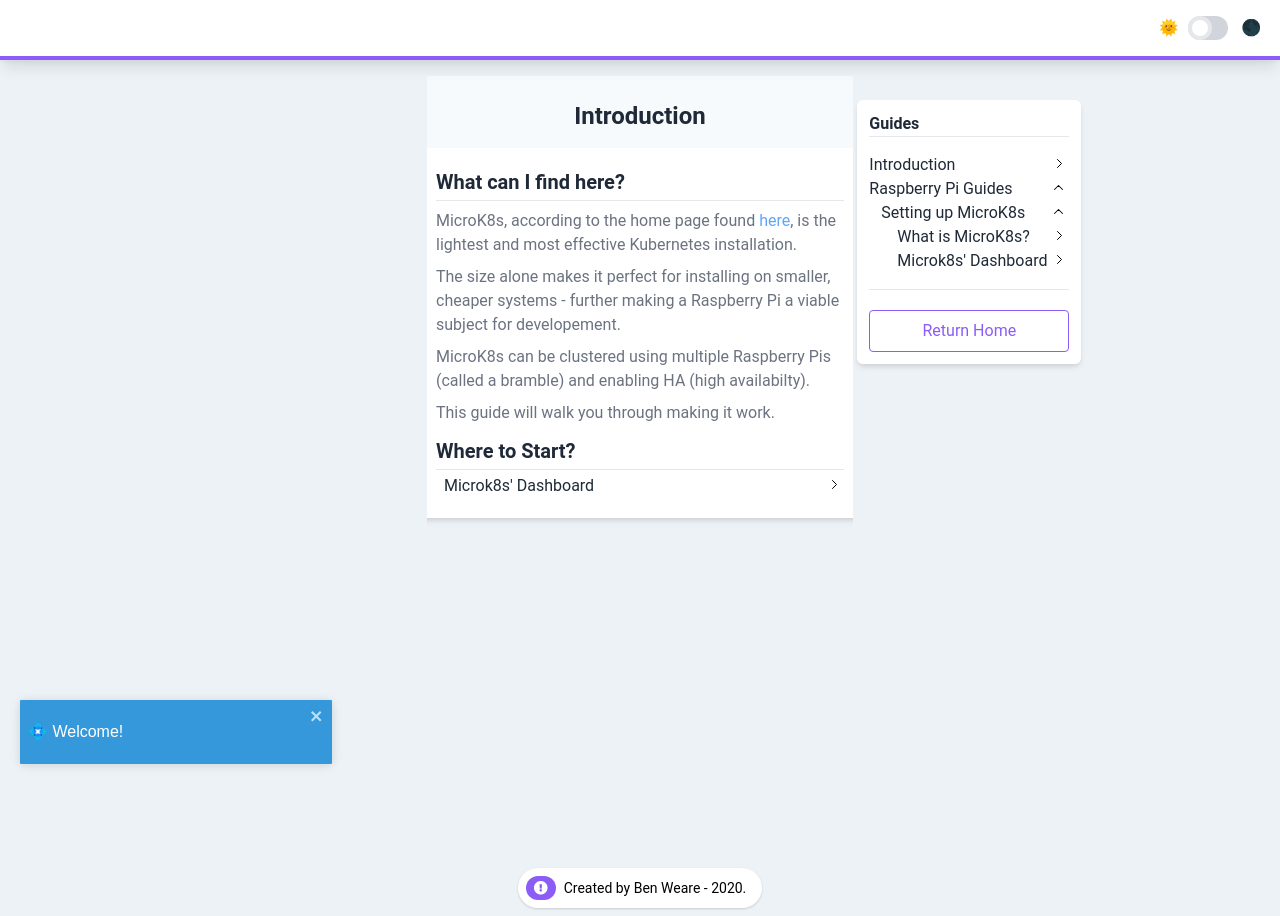
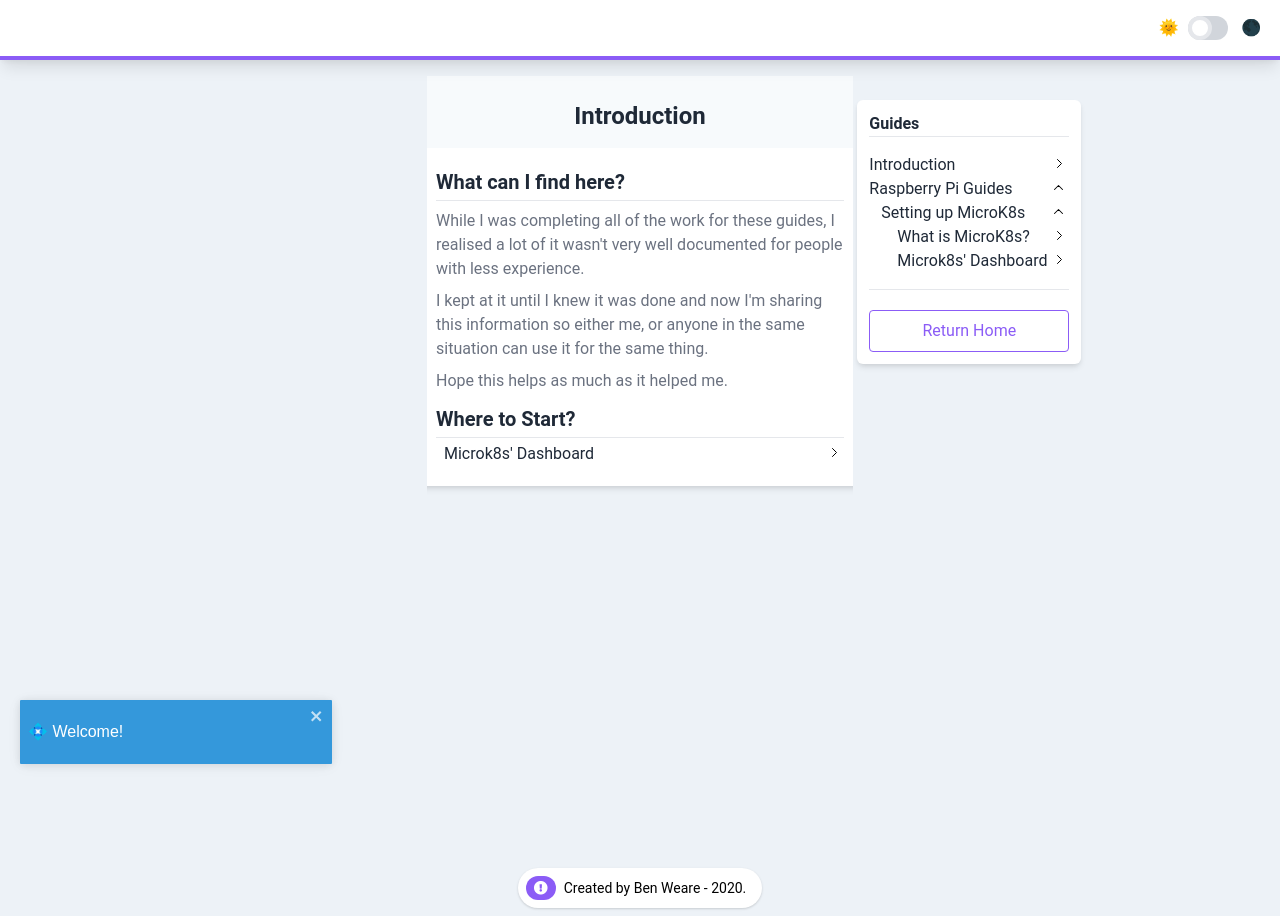
Before and after one commit to incendiarybean/benweare, a React (Create React App) app: page /guides in a window 1280 px wide. Built offline with nearby package versions, Linux system fonts and the light colour scheme.

Commit message:
Added first guides

```diff
--- a/src/components/addons/guides/guides.jsx
+++ b/src/components/addons/guides/guides.jsx
@@ -161,10 +161,9 @@
                         <p className="text-xl text-title font-bold">What can I find here?</p>
                         <hr className="my-1"/>
                         <div className="text-paragraph">
-                            <p className="py-1">MicroK8s, according to the home page found <a className="text-blue-400 hover:text-blue-600" href="https://microk8s.io/docs">here</a>, is the lightest and most effective Kubernetes installation.</p>
-                            <p className="py-1">The size alone makes it perfect for installing on smaller, cheaper systems - further making a Raspberry Pi a viable subject for developement.</p>
-                            <p className="py-1">MicroK8s can be clustered using multiple Raspberry Pis (called a bramble) and enabling HA (high availabilty).</p>
-                            <p className="py-1">This guide will walk you through making it work.</p>
+                            <p className="py-1">While I was completing all of the work for these guides, I realised a lot of it wasn't very well documented for people with less experience.</p>
+                            <p className="py-1">I kept at it until I knew it was done and now I'm sharing this information so either me, or anyone in the same situation can use it for the same thing.</p>
+                            <p className="py-1">Hope this helps as much as it helped me.</p>
                         </div>
                         <p className="mt-2 text-xl text-title font-bold">Where to Start?</p>
                         <hr className="my-1"/>
```
Also changed, not shown: 1 other file (tests, documents, lock files or other folders).
